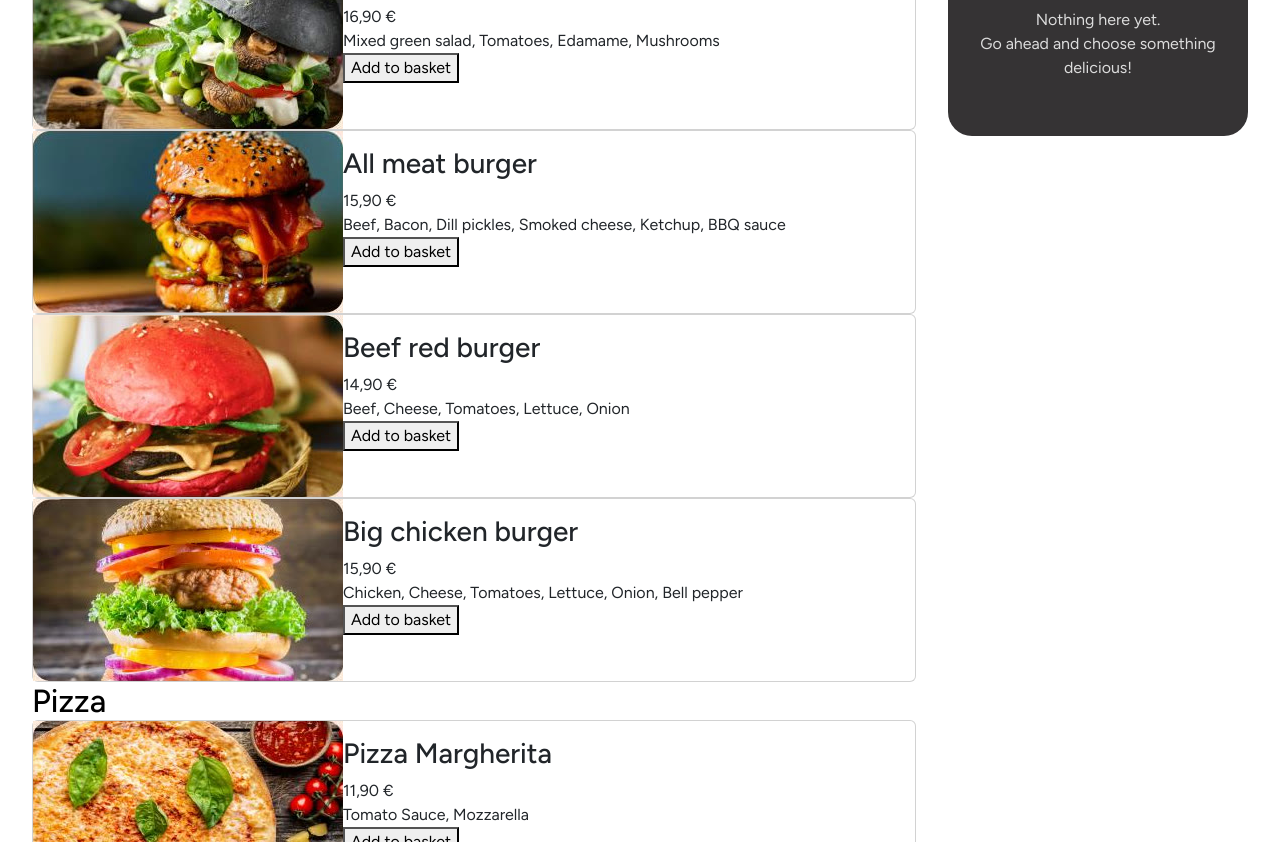
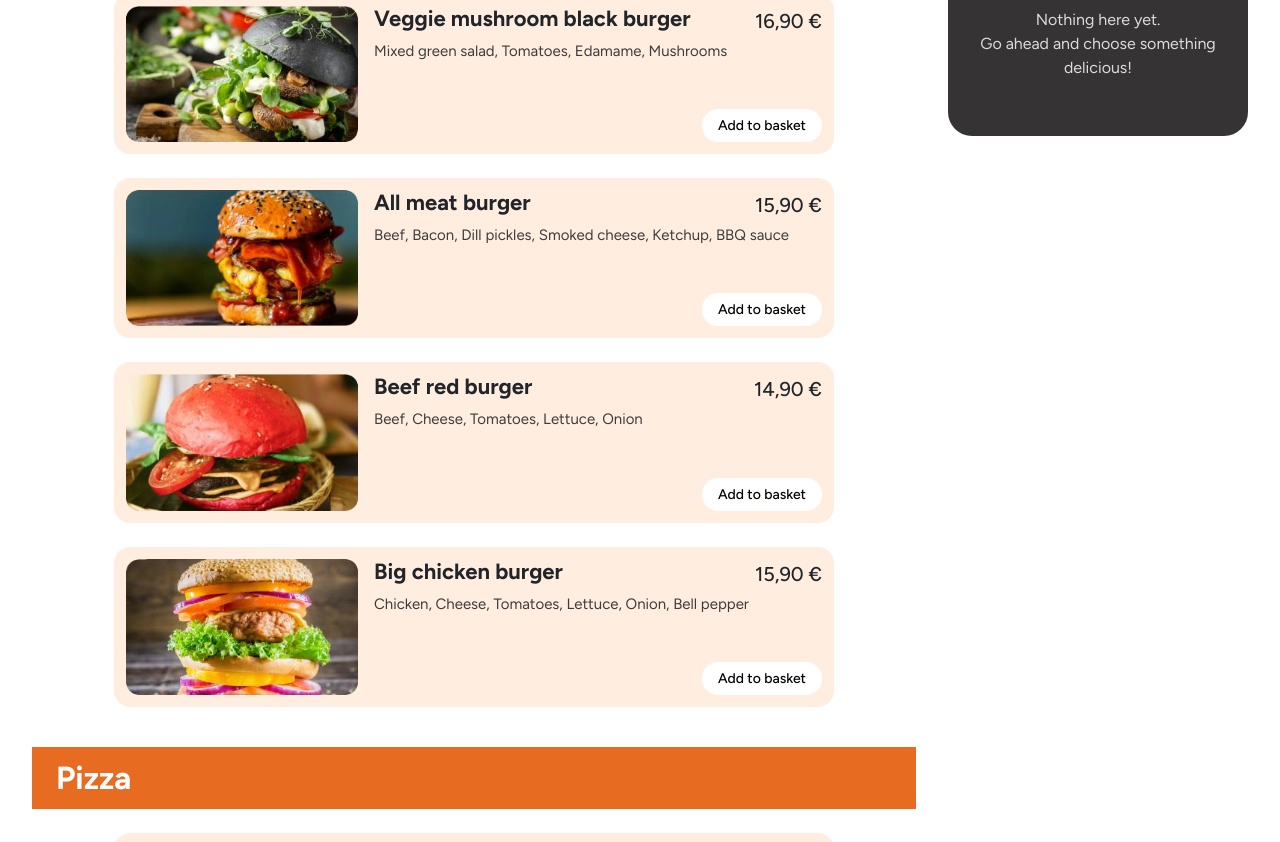
Before and after one commit to Lacha82/BESTELL_APP, a plain HTML site: page index.html in a window 1280 px wide. Shown: the part 726-1568 px from the top of the page. Drawn offline with Linux system fonts and the light colour scheme.

Commit message:
style: style dish cards like the Figma template
- orange category bars, peach cards with rounded image
- name and price in one row, Add to basket button bottom right
- below 576px image on top and text below (Bootstrap col-sm)

```diff
--- a/index.html
+++ b/index.html
@@ -11,6 +11,7 @@
     <link rel="stylesheet" href="./styles/fonts.css">
     <link rel="stylesheet" href="./styles/assets.css">
     <link rel="stylesheet" href="./style.css">
+    <link rel="stylesheet" href="./styles/dishes.css">
     <link rel="stylesheet" href="./styles/basket.css">
     <script src="./scripts/db.js"></script>
     <script src="./scripts/template.js"></script>
--- /dev/null
+++ b/styles/dishes.css
@@ -0,0 +1,106 @@
+/* Gerichte: Kategorie-Balken und Karten (Bootstrap-Karte, angepasst an Figma) */
+
+.category-title {
+    margin: 40px 0 24px;
+    padding: 12px 24px;
+    background-color: rgba(231, 107, 33, 1);
+    color: rgba(255, 255, 255, 1);
+    font-size: 32px;
+    font-weight: 700;
+}
+
+.category-title:first-child {
+    margin-top: 0;
+}
+
+.dish-card {
+    max-width: 720px;
+    margin: 0 auto 24px;
+    padding: 12px;
+    border: none;
+    border-radius: 16px;
+    background-color: rgba(255, 238, 224, 1);
+}
+
+.dish-image {
+    width: 100%;
+    height: 100%;
+    min-height: 128px;
+    object-fit: cover;              /* füllt die Fläche ohne Verzerrung */
+    border-radius: 12px;
+}
+
+/* Text rechts: Name und Preis oben, Button unten rechts */
+.dish-body {
+    display: flex;
+    flex-direction: column;
+    height: 100%;
+    padding: 0 0 0 16px;
+}
+
+.dish-head {
+    display: flex;
+    justify-content: space-between;
+    align-items: flex-start;
+    gap: 16px;
+}
+
+.dish-name {
+    margin: 0;
+    font-size: 22px;
+    font-weight: 700;
+}
+
+.dish-price {
+    font-size: 20px;
+    font-weight: 500;
+    white-space: nowrap;            /* Preis nie umbrechen */
+}
+
+.dish-description {
+    margin-top: 4px;
+    font-size: 15px;
+    color: rgba(60, 60, 60, 1);
+}
+
+.dish-button {
+    align-self: flex-end;
+    margin-top: auto;
+    padding: 6px 16px;
+    border: none;
+    border-radius: 16px;
+    background-color: rgba(255, 255, 255, 1);
+    font-size: 14px;
+    font-weight: 500;
+}
+
+.dish-button:hover {
+    background-color: rgba(231, 107, 33, 1);
+    color: rgba(255, 255, 255, 1);
+}
+
+/* Unter 576px: Bild oben, Text darunter (Bootstrap col-sm) */
+
+@media screen and (max-width: 575px) {
+    .category-title {
+        margin: 32px 0 16px;
+        padding: 8px 16px;
+        font-size: 24px;
+    }
+
+    .dish-image {
+        height: 160px;
+    }
+
+    .dish-body {
+        padding: 12px 0 0;
+    }
+
+    .dish-name {
+        font-size: 20px;
+    }
+
+    .dish-button {
+        margin-top: 12px;
+    }
+}
```
